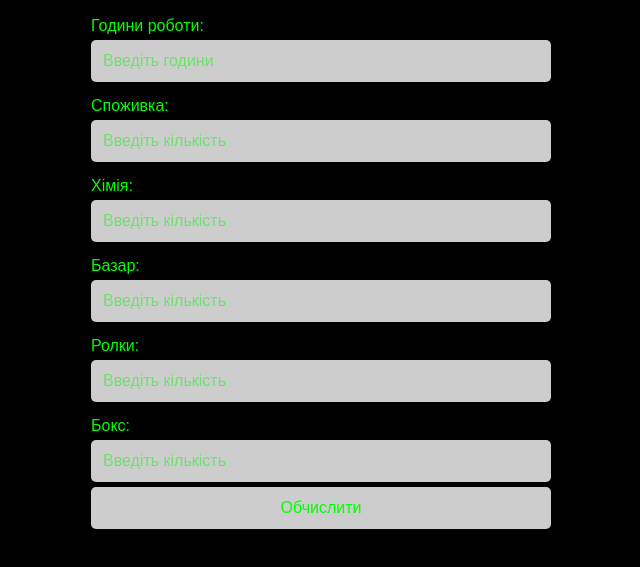
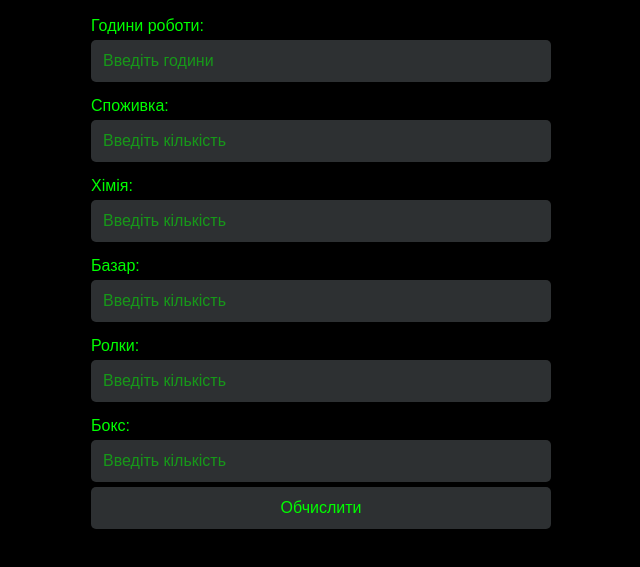
Before and after one commit to IDL35/Calculator, a plain HTML site: page Cal.html in a window 1280 px wide. Shown: the part 71-638 px from the top of the page, without its empty margins (319-959 px from the left). Drawn offline with Linux system fonts and the light colour scheme.

Commit message:
Update Cal.html

```diff
--- a/Cal.html
+++ b/Cal.html
@@ -30,7 +30,7 @@ input, button {
 padding: 12px;
 margin-top: 5px;
 width: 100%;
-background-color: #cdcdcd;
+background-color: #2d3032;
 color: #0f0;
 border: none;
 border-radius: 5px;
```
